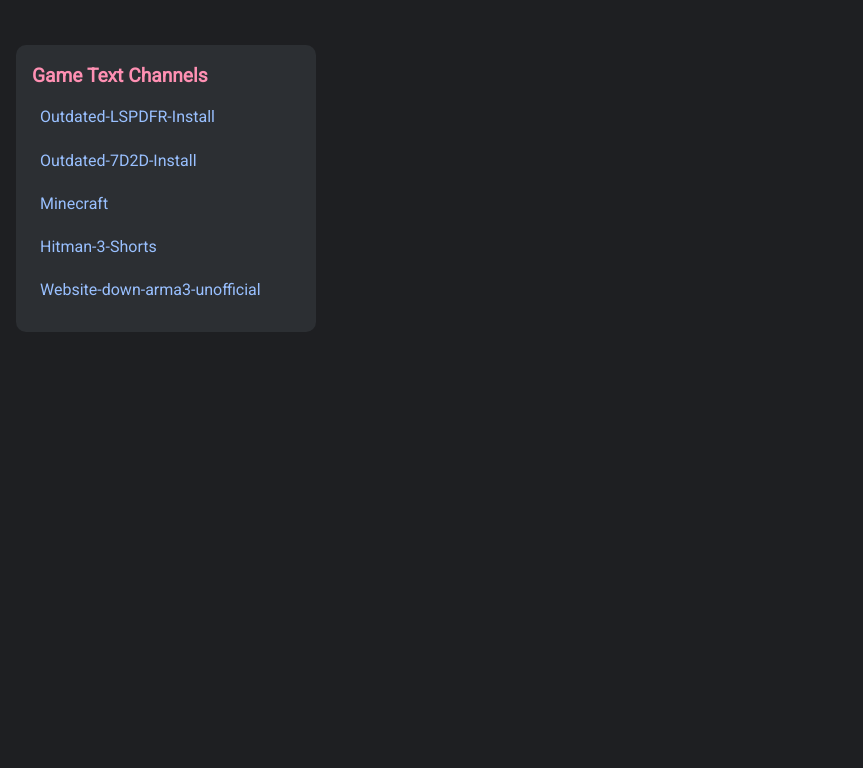
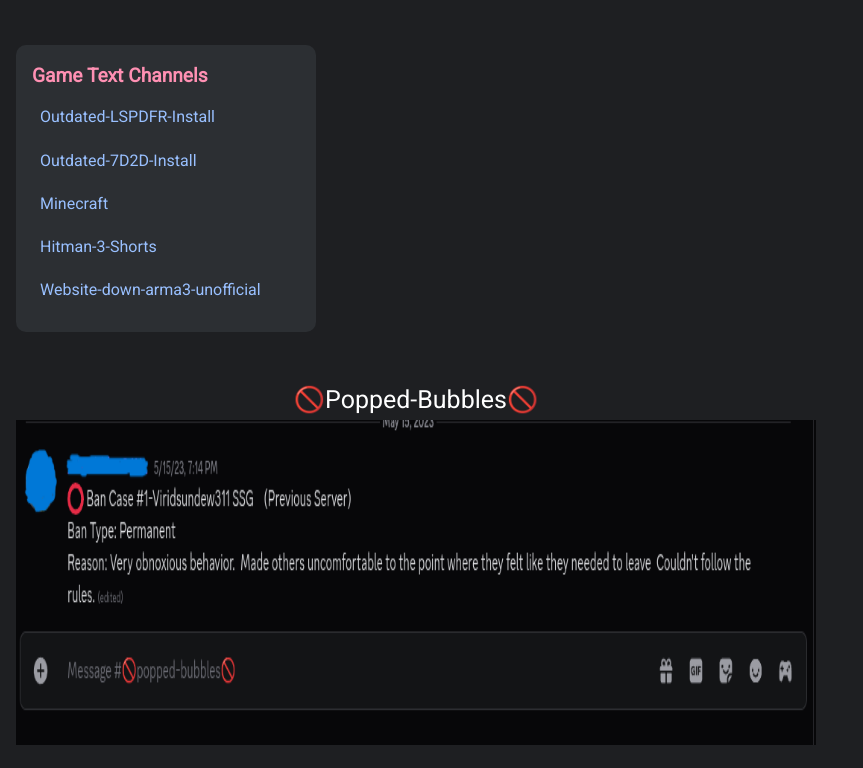
Before and after one commit to Mee-sterheheyad/Dirty-Bubbles-Web-Page, a plain HTML site: page index.html in a window 1280 px wide. Shown: the part 2703-3471 px from the top of the page, without its empty margins (0-863 px from the left). Before the commit the page ends 3067 px from the top, so only its background shows below. Drawn offline with Linux system fonts and the light colour scheme.

Commit message:
add a new section for perma bans
new section created for perma bans aka popped bubbles

```diff
--- a/index.html
+++ b/index.html
@@ -139,6 +139,18 @@
       <input type="text" class="message-input" id="message-input" placeholder="Type a message..." />
     </section>
   </main>
+
+  <!-- Main content -->
+  <main class="main-content-2">
+    <!-- perma-bans -->
+    <section class="perma-bans">
+         <p style="text-align: center;font-size: 25px;">&#128683;Popped-Bubbles&#128683;</p>
+      <div class="hall-of-fame" id="display">
+        <!-- hall-of-fame -->
+        <img src="images/perma-bans/perma-ban.png" alt="" height="325" width="800" />
+      </div>
+    </section>
+  </main>
 </div>
 
 <script src="script.js" defer></script>
```
Also changed, not shown: images/perma-bans/perma-ban.png (added).
